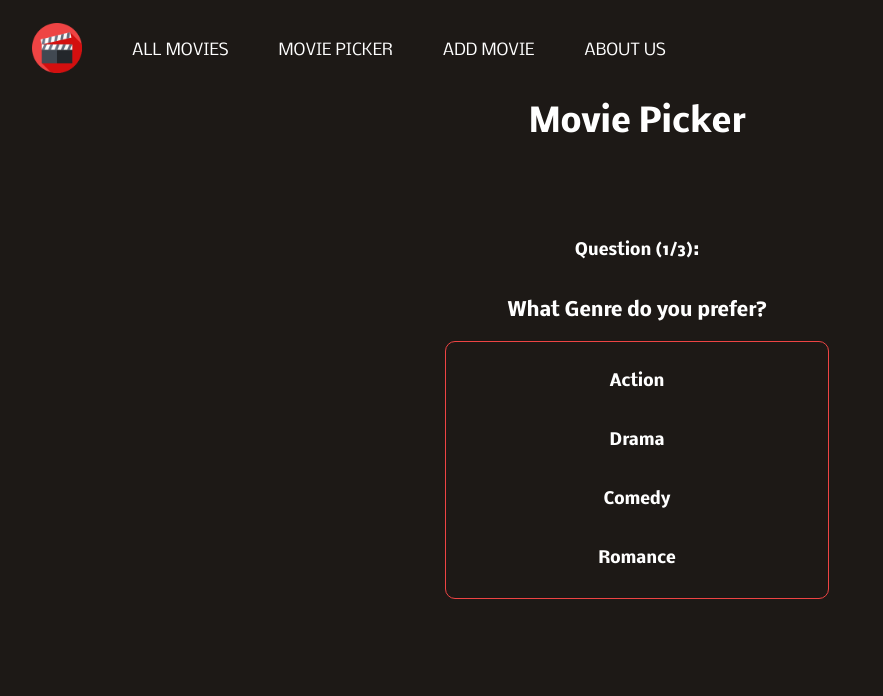
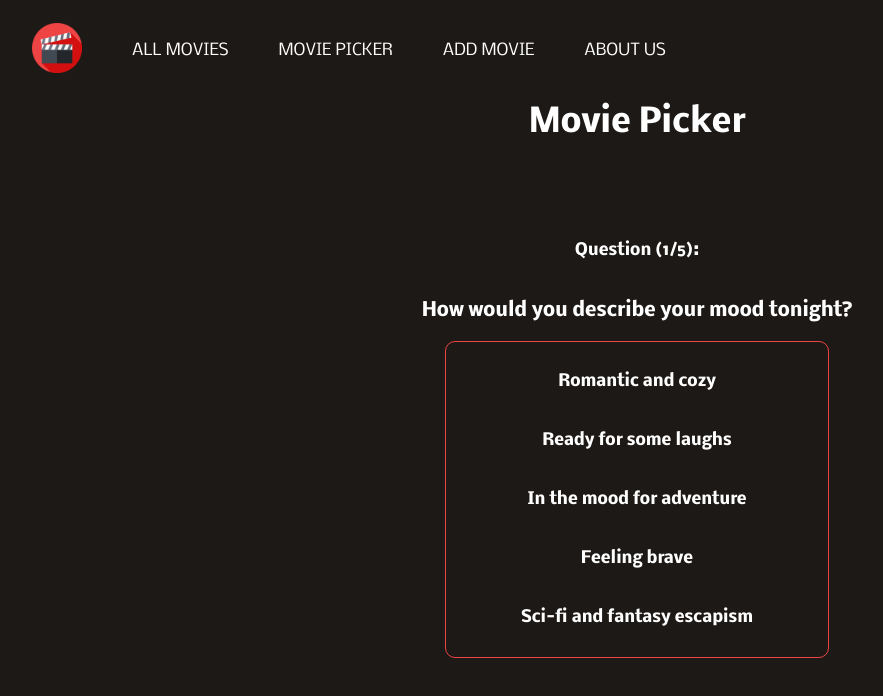
Before and after one commit to PaulinaWW/movie-picker, a React (Vite) app: page /movie-picker in a window 1280 px wide. Shown: the top 696 px of the page, without its empty margins (3-886 px from the left). Built offline with nearby package versions, Linux system fonts and the light colour scheme; no server answers.

Commit message:
added quizquestions

```diff
--- a/src/assets/questions.json
+++ b/src/assets/questions.json
@@ -1,16 +1,24 @@
 {
   "questions": [
     {
-      "question": "What Genre do you prefer?",
-      "answers": ["Action", "Drama", "Comedy", "Romance"]
+      "question": "How would you describe your mood tonight?",
+      "answers": ["Romantic and cozy", "Ready for some laughs", "In the mood for adventure", "Feeling brave", "Sci-fi and fantasy escapism"]
     },
     {
-      "question": "How old are you?",
-      "answers": ["<12", "12-18", "18-29", "30+"]
+      "question": "How do you want the movie to make you feel?",
+      "answers": ["Heart-warmed", "On the edge of our seats", "Nostalgic", "Inspired", "Intrigued"]
     },
     {
-      "question": "Question 3",
-      "answers": ["A1", "A2", "A3", "A4"]
+      "question": "What's the setting for your movie night?",
+      "answers": ["Cozy night in", "Movie marathon", "Romantic backdrop", "Dinner and a movie", "Themed movie night"]
+    },
+    {
+      "question": "What theme are you interested in?",
+      "answers": ["Love conquers all", "Adventure and discovery", "Overcoming challenges together", "Lighthearted and fun", "Mystery and suspense"]
+    },
+    {
+      "question": "What's the occasion?",
+      "answers": ["Casual date night", "Celebrating an anniversary", "Special occasion", "Just because we love movies", "Netflix & Chill"]
     }
   ]
 }
--- a/src/pages/MoviePicker.jsx
+++ b/src/pages/MoviePicker.jsx
@@ -78,6 +78,9 @@ export const MoviePicker = () => {
           <div className="answer" onClick={handleSubmit}>
             <div>{questionData.questions[questionNum].answers[3]}</div>
           </div>
+          <div className="answer" onClick={handleSubmit}>
+            <div>{questionData.questions[questionNum].answers[4]}</div>
+          </div>
         </div>
       )}
 
```
